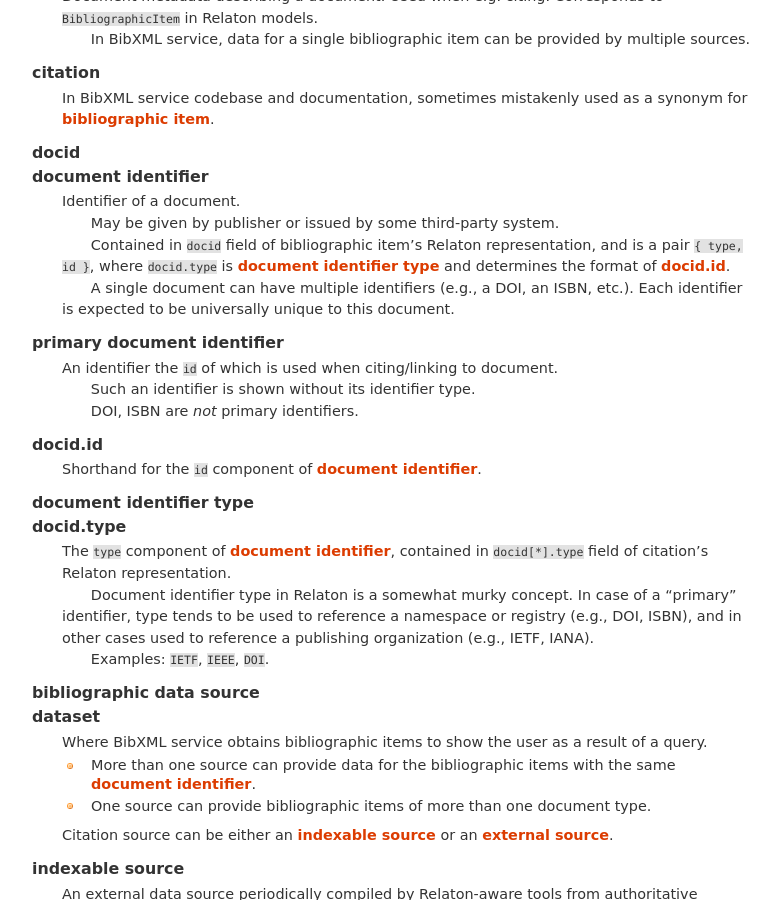
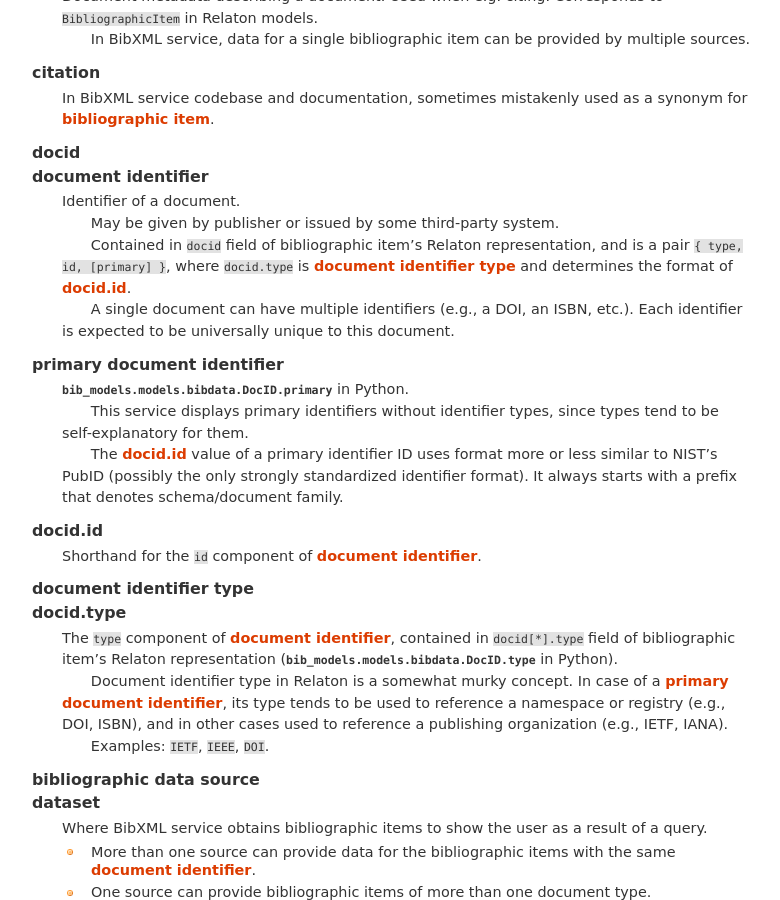
Before and after one commit to ietf-tools/bibxml-service, a Sphinx documentation site: the page built from docs/ref/glossary.rst, in a window 1280 px wide and 900 px high, scrolled down 278 px. Shown: the whole window, without its empty margins (248-1028 px from the left). Built offline with Sphinx 7.4.7, drawn with Linux system fonts in a browser that asks for light colours; pages that are not in the unit, such as notebooks, are missing from menus.

Commit message:
docs: update glossary regarding identifiers

```diff
--- a/docs/ref/glossary.rst
+++ b/docs/ref/glossary.rst
@@ -25,7 +25,7 @@ Glossary
        May be given by publisher or issued by some third-party system.
 
        Contained in ``docid`` field of bibliographic item’s Relaton representation,
-       and is a pair ``{ type, id }``,
+       and is a pair ``{ type, id, [primary] }``,
        where ``docid.type`` is :term:`document identifier type`
        and determines the format of :term:`docid.id`.
 
@@ -33,11 +33,15 @@ Glossary
        Each identifier is expected to be universally unique to this document.
 
    primary document identifier
-       An identifier the ``id`` of which is used when citing/linking to document.
+       :data:`bib_models.models.bibdata.DocID.primary` in Python.
 
-       Such an identifier is shown without its identifier type.
+       This service displays primary identifiers without identifier types,
+       since types tend to be self-explanatory for them.
 
-       DOI, ISBN are *not* primary identifiers.
+       The :term:`docid.id` value of a primary identifier ID
+       uses format more or less similar to NIST’s PubID
+       (possibly the only strongly standardized identifier format).
+       It always starts with a prefix that denotes schema/document family.
 
    docid.id
        Shorthand for the ``id`` component of :term:`document identifier`.
@@ -45,10 +49,11 @@ Glossary
    document identifier type
    docid.type
        The ``type`` component of :term:`document identifier`,
-       contained in ``docid[*].type`` field of citation’s Relaton representation.
+       contained in ``docid[*].type`` field of bibliographic item’s Relaton representation
+       (:data:`bib_models.models.bibdata.DocID.type` in Python).
 
        Document identifier type in Relaton is a somewhat murky concept.
-       In case of a “primary” identifier, type tends to be used
+       In case of a :term:`primary document identifier`, its type tends to be used
        to reference a namespace or registry
        (e.g., DOI, ISBN),
        and in other cases used to reference a publishing organization
```
